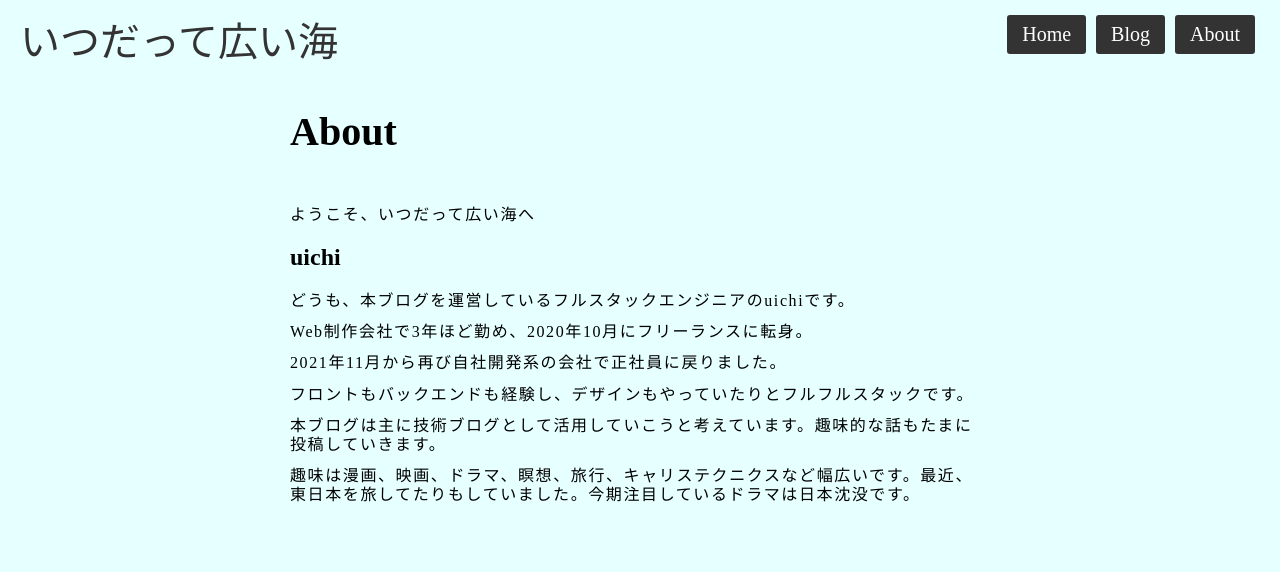
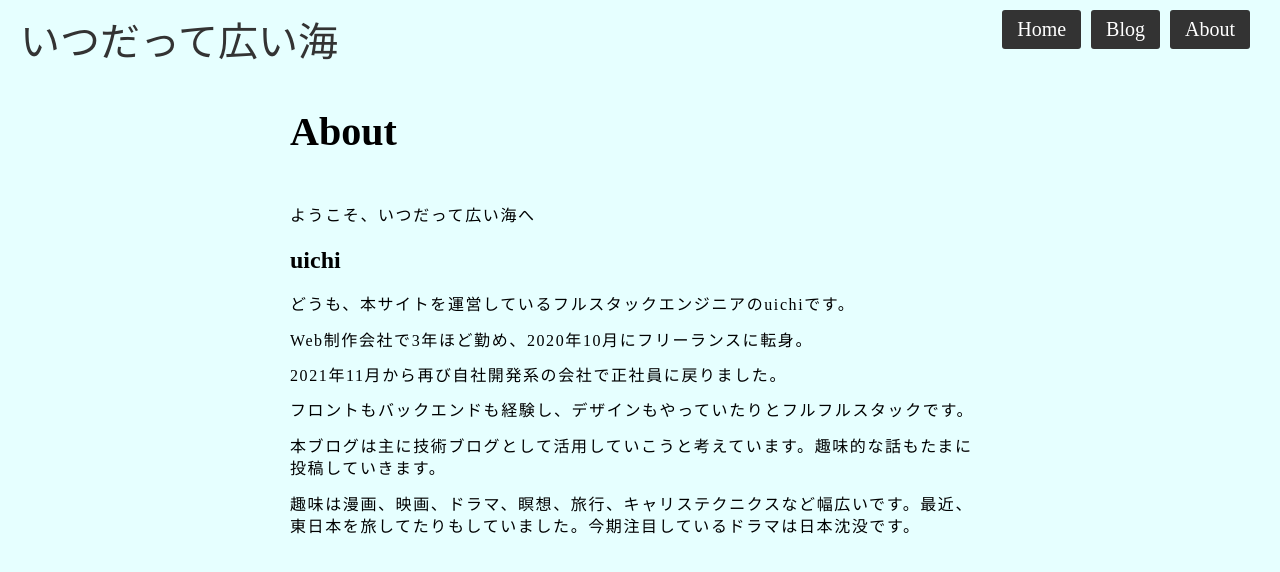
Before and after one commit to uichi/always-blue, a Gatsby site: page /about in a window 1280 px wide. Built offline with nearby package versions, Linux system fonts and the light colour scheme; Gatsby itself is replaced by a stand-in of ours.

Commit message:
Adjust style.

```diff
--- a/src/components/header.js
+++ b/src/components/header.js
@@ -17,6 +17,8 @@ const SiteHeader = styled.header`
   @media (max-width: 768px) {
     display: block;
     justify-content: none;
+    margin: 0 auto 0;
+    width: 95%;
   }
 `
 const SiteTitle = styled.div`
@@ -38,7 +40,7 @@ const Headerli = styled.li`
   background-color: #333;
   border-radius: 3px;
   font-size: 20px;
-  margin: 5px;
+  margin-right: 10px;
 
   @media (max-width: 768px) {
     font-size: 16px;
--- a/src/pages/about.js
+++ b/src/pages/about.js
@@ -6,9 +6,9 @@ const AboutBody = styled.div`
   & p {
     font-size: 16px;
     letter-spacing: 0.1em;
-    line-height: 1.2em;
+    line-height: 1.4em;
     padding: 0;
-    margin: 12px 0;
+    margin: 13px 0;
   }
 `
 
@@ -18,7 +18,7 @@ const AboutPage = () => {
       <AboutBody>
         <p>ようこそ、いつだって広い海へ</p>
         <h2>uichi</h2>
-        <p>どうも、本ブログを運営しているフルスタックエンジニアのuichiです。</p>
+        <p>どうも、本サイトを運営しているフルスタックエンジニアのuichiです。</p>
         <p>Web制作会社で3年ほど勤め、2020年10月にフリーランスに転身。</p>
         <p>2021年11月から再び自社開発系の会社で正社員に戻りました。</p>
         <p>フロントもバックエンドも経験し、デザインもやっていたりとフルフルスタックです。</p>
```
Also changed, not shown: src/pages/blog/{mdx.slug}.js (+16 -11 lines).
